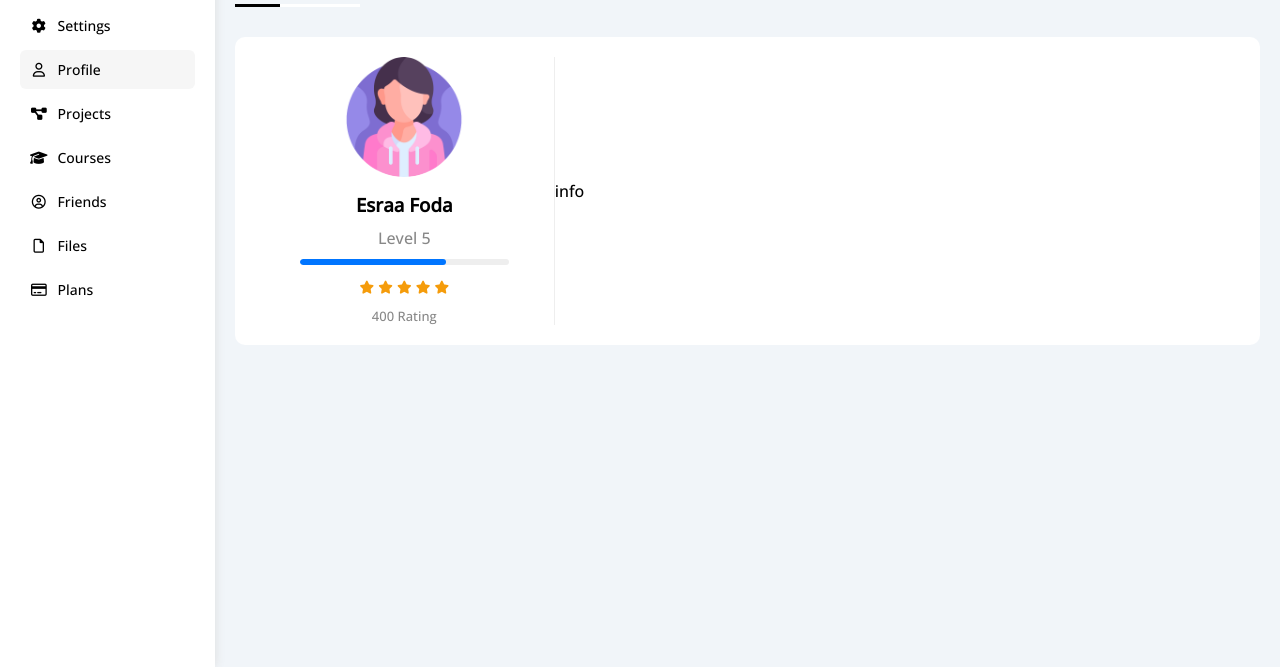
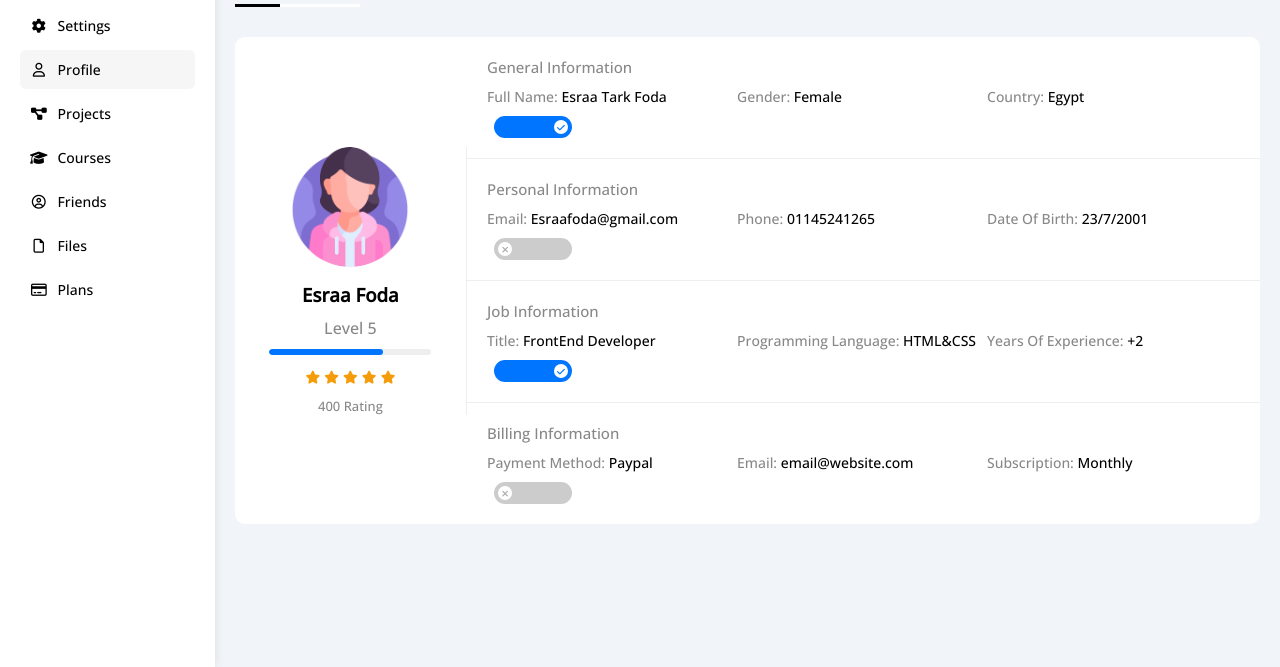
Before and after one commit to esraa237/Dishcon, a plain HTML site: page profile.html in a window 1280 px wide. Shown: the part 133-800 px from the top of the page. Drawn offline with nearby package versions, Linux system fonts and the light colour scheme.

Commit message:
finish first widget

```diff
--- a/css/framework.css
+++ b/css/framework.css
@@ -193,6 +193,9 @@
 .fw-bold{
     font-weight:bold;
 }
+.fw-normal{
+    font-weight: normal;
+}
 /* End Font  */
 /*Start width*/
 .w-full{
--- a/css/master.css
+++ b/css/master.css
@@ -637,62 +637,7 @@ overflow: hidden;
     }
 }
 /* Start control widget */
-/* start toggel button */
-.toggel-checkbox{
-    appearance: none;
-    -webkit-appearance: none;
-}
-.toggel-switch{
-    background-color: #ccc;
-    height: 32px;
-    width:78px;
-    border-radius: 15px;
-    -webkit-border-radius: 15px;
-    -moz-border-radius: 15px;
-    -ms-border-radius: 15px;
-    -o-border-radius: 15px;
-    position: relative;
-    transition: .3s;
-    -webkit-transition: .3s;
-    -moz-transition: .3s;
-    -ms-transition: .3s;
-    -o-transition: .3s;
-    cursor: pointer;
-}
-.toggel-switch::before{
-    font-family: var(--fa-style-family-classic);
-    content:"\f00d";
-    font-weight: 900;
-    position: absolute;
-    left:4px;
-    top:4px;
-    background-color: white;
-    width:24px;
-    height: 24px;
-    display: flex;
-    justify-content: center;
-    align-items: center;
-    border-radius: 50%;
-    -webkit-border-radius: 50%;
-    -moz-border-radius: 50%;
-    -ms-border-radius: 50%;
-    -o-border-radius: 50%;
-    color: #aaa;
-    transition: 0.3s;
-    -webkit-transition: 0.3s;
-    -moz-transition: 0.3s;
-    -ms-transition: 0.3s;
-    -o-transition: 0.3s;
-}
-.toggel-checkbox:checked + .toggel-switch{
-    background-color: var(--blue-color);
-}
-.toggel-checkbox:checked + .toggel-switch::before{
-    content: "\f00c";
-    color: var(--blue-color);
-    left: 50px;
-}
-/* End toggel button */
+
 .site-control textarea{
     min-height: 150px;
     resize: none;
@@ -882,7 +827,64 @@ overflow: hidden;
 }
 /* End Backup Control  */
 /* End Setting page  */
+/* start toggel button */
+.toggel-checkbox{
+    appearance: none;
+    -webkit-appearance: none;
+}
+.toggel-switch{
+    background-color: #ccc;
+    height: 32px;
+    width:78px;
+    border-radius: 15px;
+    -webkit-border-radius: 15px;
+    -moz-border-radius: 15px;
+    -ms-border-radius: 15px;
+    -o-border-radius: 15px;
+    position: relative;
+    transition: .3s;
+    -webkit-transition: .3s;
+    -moz-transition: .3s;
+    -ms-transition: .3s;
+    -o-transition: .3s;
+    cursor: pointer;
+}
+.toggel-switch::before{
+    font-family: var(--fa-style-family-classic);
+    content:"\f00d";
+    font-weight: 900;
+    position: absolute;
+    left:4px;
+    top:4px;
+    background-color: white;
+    width:24px;
+    height: 24px;
+    display: flex;
+    justify-content: center;
+    align-items: center;
+    border-radius: 50%;
+    -webkit-border-radius: 50%;
+    -moz-border-radius: 50%;
+    -ms-border-radius: 50%;
+    -o-border-radius: 50%;
+    color: #aaa;
+    transition: 0.3s;
+    -webkit-transition: 0.3s;
+    -moz-transition: 0.3s;
+    -ms-transition: 0.3s;
+    -o-transition: 0.3s;
+}
+.toggel-checkbox:checked + .toggel-switch{
+    background-color: var(--blue-color);
+}
+.toggel-checkbox:checked + .toggel-switch::before{
+    content: "\f00c";
+    color: var(--blue-color);
+    left: 50px;
+}
+/* End toggel button */
 /* Start Profile page  */
+/* Start overview box  */
 @media(max-width: 767px){
     .profile-page .overview{
         flex-direction: column;
@@ -918,7 +920,34 @@ overflow: hidden;
     -ms-border-radius: 6px;
     -o-border-radius: 6px;
 }
+.profile-page .info-box .box{
+    flex-wrap: wrap;
+    transition: 0.3s;
+    -webkit-transition: 0.3s;
+    -moz-transition: 0.3s;
+    -ms-transition: 0.3s;
+    -o-transition: 0.3s;
+}
+.profile-page .info-box .box:hover{
+    background-color: #f9f9f9;
+}
+.profile-page .info-box .box div:not(:last-child){
+    min-width: 250px;
+}
+.profile-page .info-box .toggel-switch{
+    height:22px;
+}
+.profile-page .info-box .toggel-switch::before{
+    width:14px;
+    height:14px;
+    font-size:9px;
+}
+.profile-page .info-box .toggel-checkbox:checked + .toggel-switch::before{
+    left:60px;
+}
+/* End overview box  */
 /* End Profile page  */
+
 /* Start Animation */
 @keyframes change-color{
     from{
--- a/profile.html
+++ b/profile.html
@@ -89,7 +89,7 @@
            <!-- End Header  -->
           <h1 class="p-relative">Profile</h1>
             <div class="profile-page m-20">
-              <div class="overview bg-white p-20 rad-10 d-flex aligncenter">
+              <div class="overview bg-white rad-10 d-flex aligncenter">
                 <div class="avatar-box text-c">
                     <img src="./images/avatar.png" class="mb-10 rad-half" alt="avatar">
                     <h3 class="m-0 mb-10">Esraa Foda</h3>
@@ -106,7 +106,92 @@
                     </div>
                     <span class="c-gray fs-13 mt-0 d-block">400 Rating</span>
                 </div>
-                <div class="info-box">info</div>
+                <div class="info-box w-full txt-c-mobile">
+                    <div class="box p-20 d-flex aligncenter bordb-gray">
+                        <h4 class="fs-15 c-gray w-full m-0 fw-normal">General Information</h4>
+                        <div class="fs-14 pt-10">
+                            <span class="c-gray">Full Name:</span>
+                            <span>Esraa Tark Foda</span>
+                        </div>
+                        <div class="fs-14 pt-10">
+                            <span class="c-gray">Gender:</span>
+                            <span>Female</span>
+                        </div>
+                        <div class="fs-14 pt-10">
+                            <span class="c-gray">Country:</span>
+                            <span>Egypt</span>
+                        </div>
+                        <div class="pt-10">
+                            <label class=" aligncenter d-flex">
+                                <input class="toggel-checkbox" checked type="checkbox">
+                                <div class="toggel-switch"></div>
+                              </label>
+                        </div>
+                    </div>
+                    <div class="box p-20 d-flex aligncenter bordb-gray">
+                        <h4 class="fs-15 c-gray w-full m-0 fw-normal">Personal Information</h4>
+                        <div class="fs-14 pt-10">
+                            <span class="c-gray">Email:</span>
+                            <span>Esraafoda@gmail.com</span>
+                        </div>
+                        <div class="fs-14 pt-10">
+                            <span class="c-gray">Phone:</span>
+                            <span>01145241265</span>
+                        </div>
+                        <div class="fs-14 pt-10">
+                            <span class="c-gray">Date Of Birth:</span>
+                            <span>23/7/2001</span>
+                        </div>
+                        <div class="pt-10">
+                            <label class=" aligncenter d-flex">
+                                <input class="toggel-checkbox" type="checkbox">
+                                <div class="toggel-switch"></div>
+                              </label>
+                        </div>
+                    </div>
+                    <div class="box p-20 d-flex aligncenter bordb-gray">
+                        <h4 class="fs-15 c-gray w-full m-0 fw-normal">Job Information</h4>
+                        <div class="fs-14 pt-10">
+                            <span class="c-gray">Title:</span>
+                            <span>FrontEnd Developer</span>
+                        </div>
+                        <div class="fs-14 pt-10">
+                            <span class="c-gray">Programming Language:</span>
+                            <span>HTML&CSS</span>
+                        </div>
+                        <div class="fs-14 pt-10">
+                            <span class="c-gray">Years Of Experience:</span>
+                            <span>+2</span>
+                        </div>
+                        <div class="pt-10">
+                            <label class=" aligncenter d-flex">
+                                <input class="toggel-checkbox" checked type="checkbox">
+                                <div class="toggel-switch"></div>
+                              </label>
+                        </div>
+                    </div>
+                    <div class="box p-20 d-flex aligncenter">
+                        <h4 class="fs-15 c-gray w-full m-0 fw-normal">Billing Information</h4>
+                        <div class="fs-14 pt-10">
+                            <span class="c-gray">Payment Method:</span>
+                            <span>Paypal</span>
+                        </div>
+                        <div class="fs-14 pt-10">
+                            <span class="c-gray">Email:</span>
+                            <span>email@website.com</span>
+                        </div>
+                        <div class="fs-14 pt-10">
+                            <span class="c-gray">Subscription:</span>
+                            <span>Monthly</span>
+                        </div>
+                        <div class="pt-10">
+                            <label class=" aligncenter d-flex">
+                                <input class="toggel-checkbox"  type="checkbox">
+                                <div class="toggel-switch"></div>
+                              </label>
+                        </div>
+                    </div>
+                </div>
               </div>
           </div>
            <!-- End Content  -->
```
